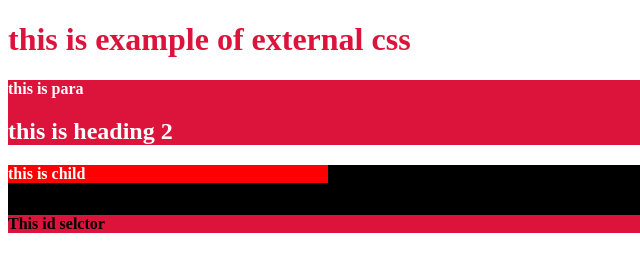
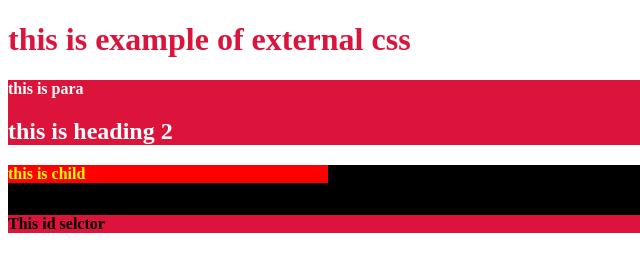
Before and after one commit to bishtmanish739/Css, a plain HTML site: page index.html in a window 1280 px wide. Shown: the full height of the page, 0-640 px from the left. Drawn offline with Linux system fonts and the light colour scheme.

Commit message:
child selector

```diff
--- a/style.css
+++ b/style.css
@@ -6,6 +6,9 @@ div{
     background-color: crimson;
     color: white;
     font-weight: bold;
+}
+div .child-percent{
+    color: yellow;
 }
 /* this is class selctor example  */
 .percent{
```
